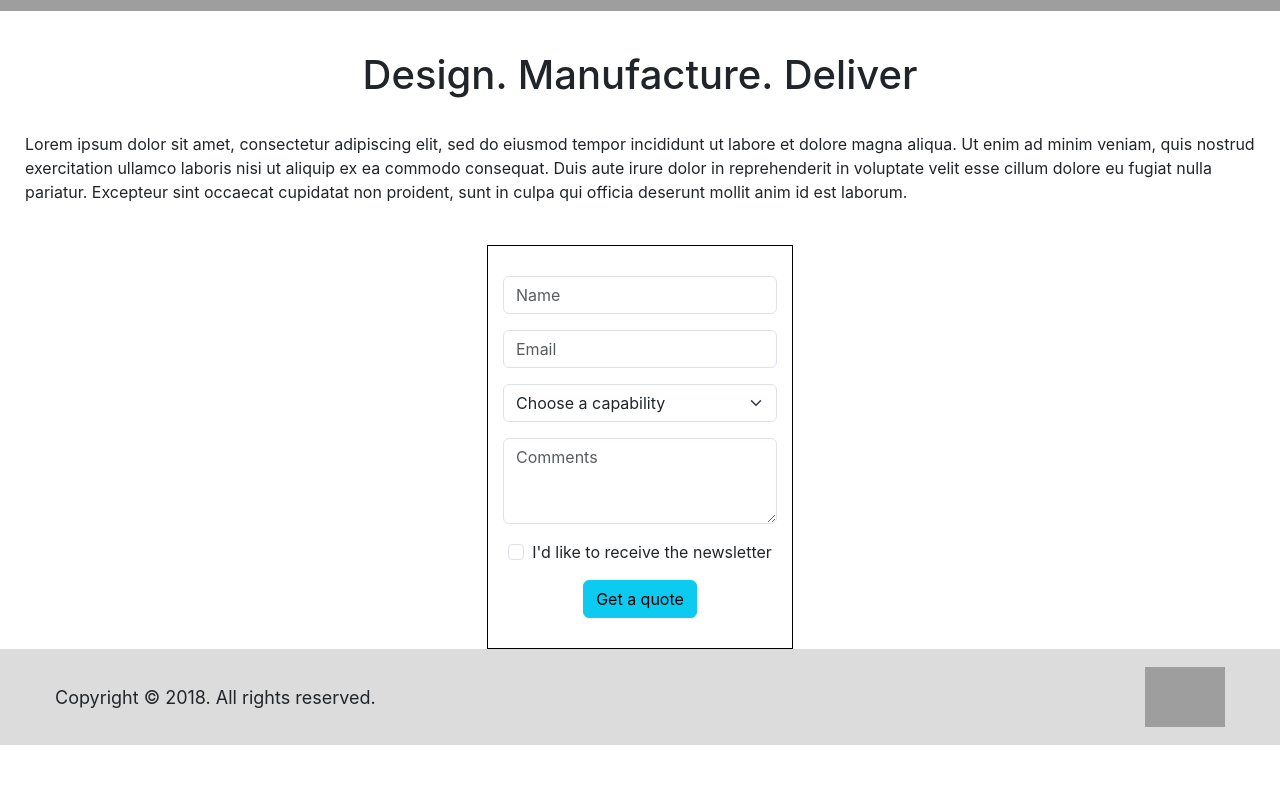
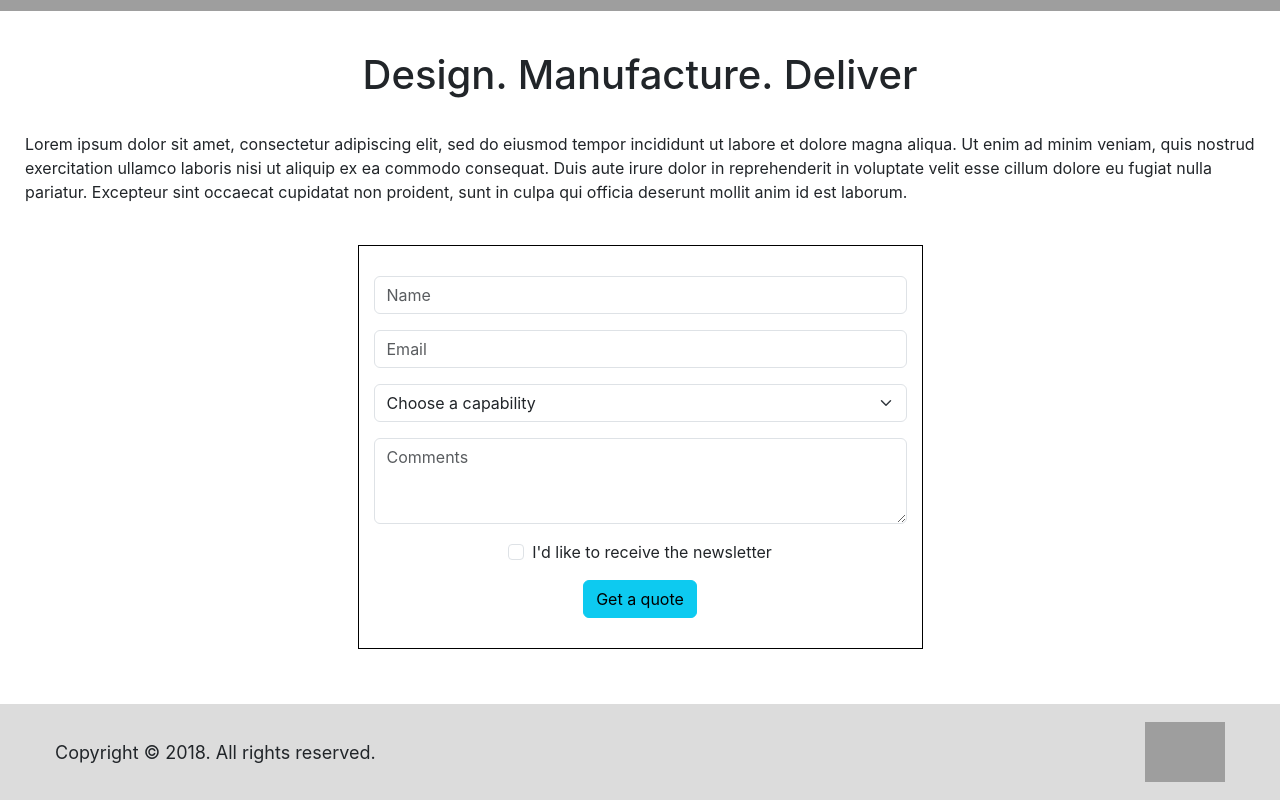
Before and after one commit to rickstylz01/Summer-Project, a React (Create React App) app: page / in a window 1280 px wide. Shown: the part 895-1695 px from the top of the page. Before the commit the page ends 1640 px from the top, so only its background shows below. Built offline with nearby package versions, Linux system fonts and the light colour scheme; grey boxes are pictures that could not be loaded.

Commit message:
add margin-bottom and width properties for quote form

```diff
--- a/src/components/quoteForm/Quote.css
+++ b/src/components/quoteForm/Quote.css
@@ -5,7 +5,8 @@
   align-items: stretch;
   padding-block: 30px;
   padding-inline: 15px;
-
+  margin-bottom: 55px;
+  width: 370px;
 }
 
 .form-check {
@@ -20,7 +21,9 @@
 
 /* Tablets */
 @media (min-width: 768px) {
-
+  #quoteForm-container {
+    width: 565px;
+  }
 }
 
 /* Laptop */
```
